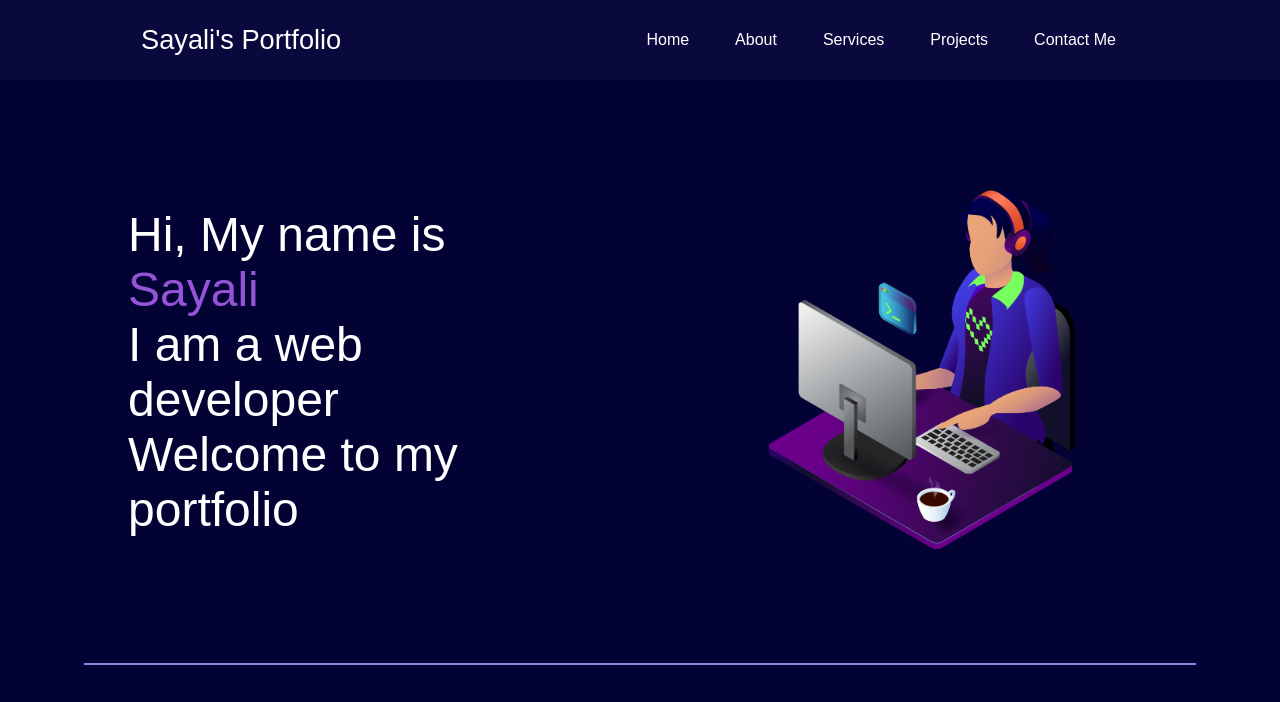
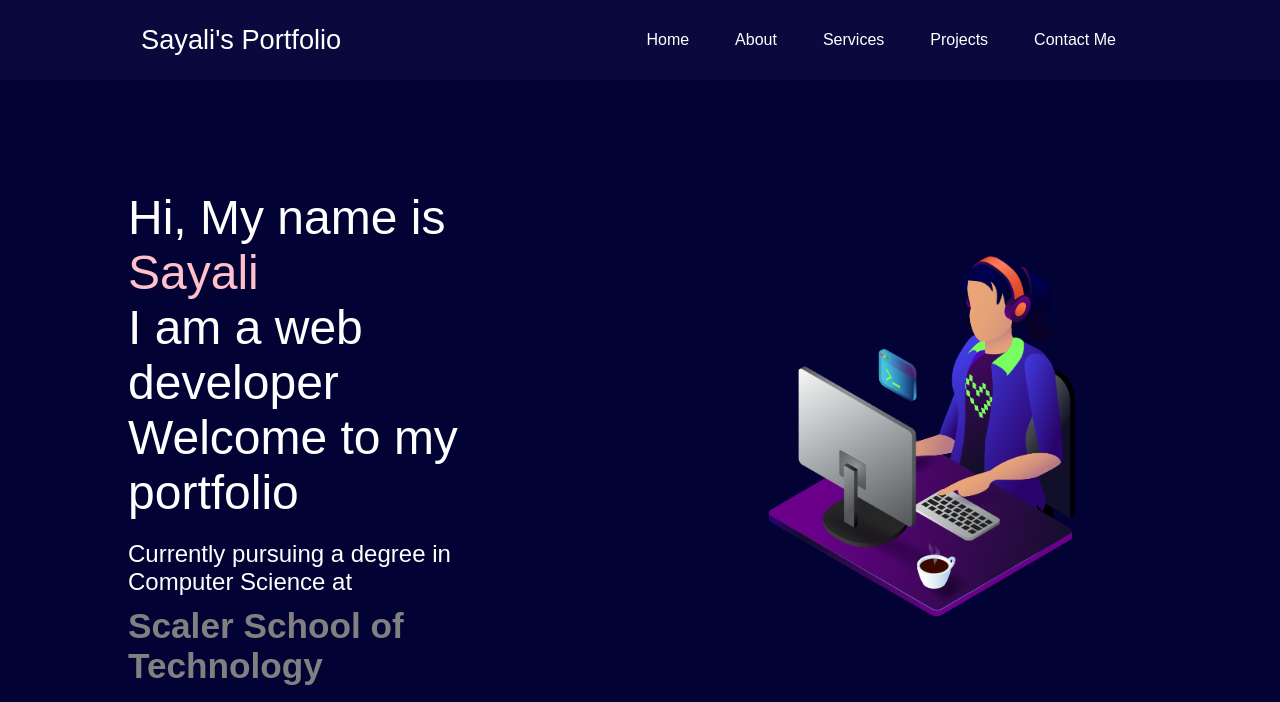
Before and after one commit to sayali-rathod-07/Portfolio, a plain HTML site: page index.html in a window 1280 px wide. In both pictures the pointer is over the element "Sayali". Shown: the top 702 px of the page. Drawn offline with Linux system fonts and the light colour scheme; a web font is replaced by a local one.

Commit message:
added college name

```diff
--- a/index.html
+++ b/index.html
@@ -145,6 +145,13 @@
         .purple{
             color:rgb(151, 83, 216);
         }
+        .purple:hover {
+            color: pink;
+            cursor: pointer;
+              transform: scale(1.1);
+            transition: color 0.3s ease-in-out;
+
+        }
         .text-gray{
            color:gray;
         }
@@ -206,6 +213,28 @@
             transform: scale(1.1);
             transition: all 0.3s ease-in-out;
         }
+        .text{
+            font-size: 1.5rem;
+            margin-top: 20px;
+        }
+        .School{
+            font-size: 2.2rem;
+            font-weight: bold;
+            color: gray;
+            margin-top: 10px;
+        }
+        .School:hover{
+            color: pink;
+            cursor: pointer;
+            transform: scale(1.1);
+            transition: all 0.3s ease-in-out;
+        }
+        .left:hover{
+            color: pink;
+            cursor: pointer;
+            transform: scale(1.1);
+            transition: all 0.3s ease-in-out;
+        }
     </style>
 </head>
 <body>
@@ -221,7 +250,6 @@
                     <li> <a href="/"> Contact Me</a></li>
                 </ul>
             </div>
-        </nav>
     </header>
     <main>
         <section class="firstSection">
@@ -229,6 +257,8 @@
                 Hi, My name is <span class="purple">Sayali</span>
                 <div>I am a web developer</div>
                 <div>Welcome to my portfolio</div>
+                <div class="text">Currently pursuing a degree in Computer Science at</div>
+                <div class="School">Scaler School of Technology</div>
             </div>
              <div class="rightSection">
                 <img src="bg.png" alt="developer image">
```
